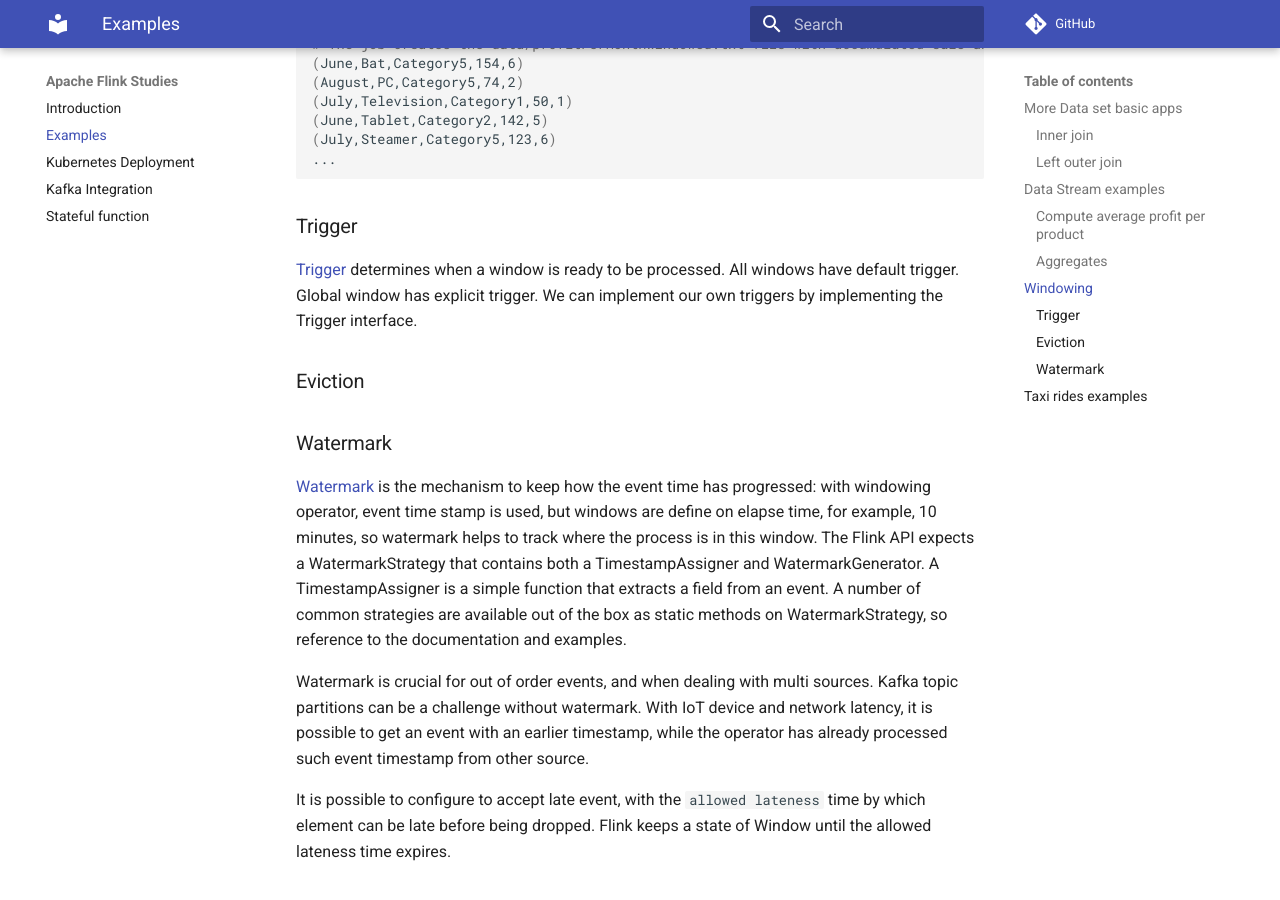
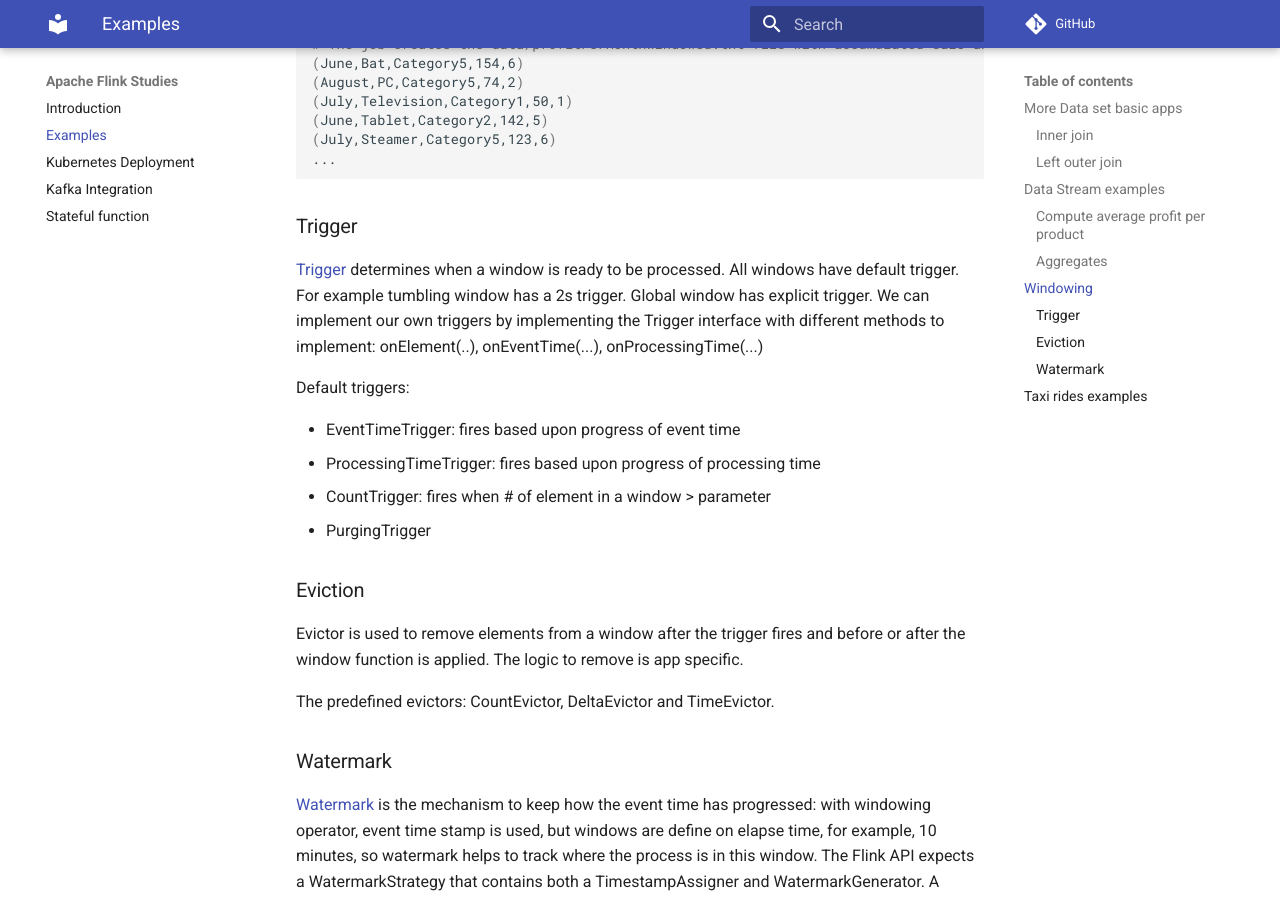
Before and after one commit to jbcodeforce/flink-studies, an MkDocs documentation site: the page built from docs/programming.md, in a window 1280 px wide and 900 px high, scrolled down 3805 px. Built offline with MkDocs 1.6.1 and Material for MkDocs 9.7.7, drawn with Linux system fonts in a browser that asks for light colours; comment, search, counter and statistics services are not loaded.

Commit message:
end trigger and evictors

```diff
--- a/docs/programming.md
+++ b/docs/programming.md
@@ -164,9 +164,20 @@ java -cp target/my-flink-1.0.0-SNAPSHOT.jar jbcodeforce.sale.SaleDataServer
 
 ### Trigger
 
-[Trigger](https://ci.apache.org/projects/flink/flink-docs-release-1.13/dev/stream/operators/windows.html#triggers) determines when a window is ready to be processed. All windows have default trigger. Global window has explicit trigger. We can implement our own triggers by implementing the Trigger interface.
+[Trigger](https://ci.apache.org/projects/flink/flink-docs-release-1.13/dev/stream/operators/windows.html#triggers) determines when a window is ready to be processed. All windows have default trigger. For example tumbling window has a 2s trigger. Global window has explicit trigger. We can implement our own triggers by implementing the Trigger interface with different methods to implement: onElement(..), onEventTime(...), onProcessingTime(...)
+
+Default triggers:
+
+* EventTimeTrigger: fires based upon progress of event time
+* ProcessingTimeTrigger: fires based upon progress of processing time
+* CountTrigger: fires when # of element in a window > parameter
+* PurgingTrigger
 
 ### Eviction
+
+Evictor is used to remove elements from a window after the trigger fires and before or after the window function is applied. The logic to remove is app specific.
+
+The predefined evictors: CountEvictor, DeltaEvictor and TimeEvictor.
 
 ### Watermark
 
```
Also changed, not shown: docs/index.md (+14 -13 lines), docs/kafka.md (+1 -1 lines).
